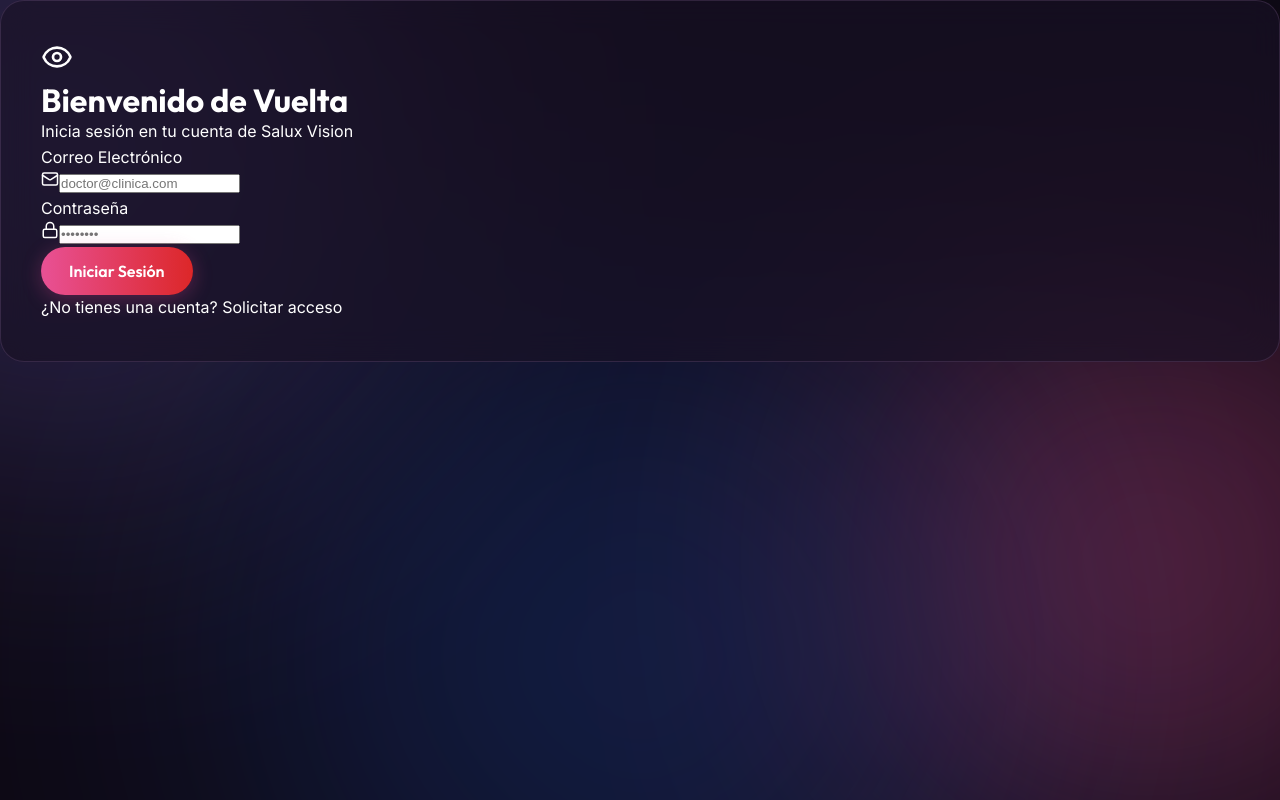
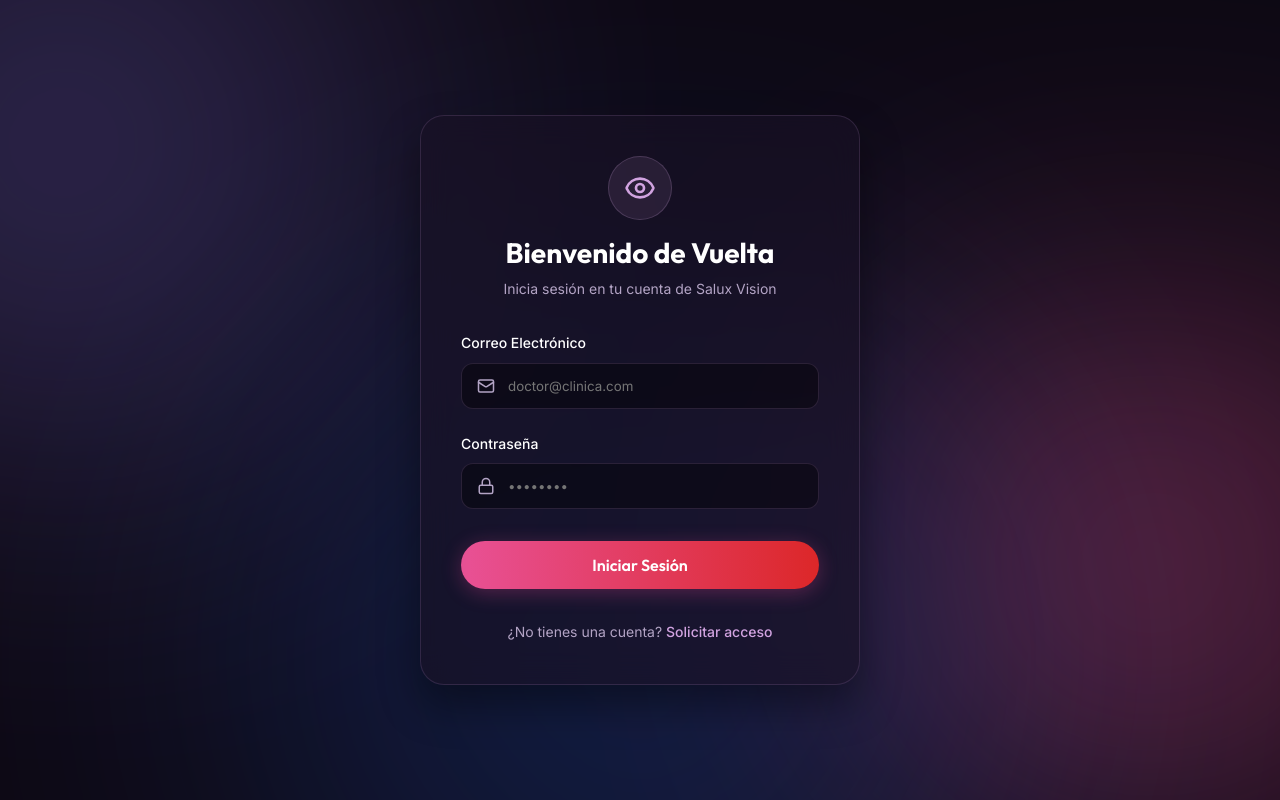
Before and after one commit to datapulta/Salux-Vision-Webapp, a Next.js app: page /login in a window 1280 px wide. Shown: the top 800 px of the page. Built offline with nearby package versions, Linux system fonts and the light colour scheme.

Commit message:
style(auth): fix broken Tailwind classes using custom vanilla CSS rules for auth forms

```diff
--- a/src/app/(auth)/login/page.tsx
+++ b/src/app/(auth)/login/page.tsx
@@ -21,75 +21,70 @@
         const email = formData.get("email") as string;
         const password = formData.get("password") as string;
 
-        // Aquí usamos signIn de next-auth pasándole las credenciales a nuestro authOptions.ts
         const res = await signIn("credentials", {
             email,
             password,
-            redirect: false, // Manejamos la redirección manualmente
+            redirect: false,
         });
 
         if (res?.error) {
             setError("Credenciales inválidas. Por favor intenta de nuevo.");
             setLoading(false);
         } else if (res?.ok) {
-            // Redirección manejada inteligentemente según su JWT / Rol a futuro por middleware
             router.push("/app");
             router.refresh();
         }
     };
 
     return (
-        <div className="min-h-screen flex items-center justify-center p-4 bg-[var(--bg-color)]">
-            <div className="max-w-md w-full feature-card p-8">
-
-                {/* Cabecera de Marca Simple */}
-                <div className="flex flex-col items-center mb-8 fade-in">
-                    <div className="w-16 h-16 rounded-full bg-[rgba(209,163,224,0.1)] border border-[rgba(209,163,224,0.2)] flex items-center justify-center mb-4 text-[var(--primary-light)]">
+        <div className="auth-container">
+            <div className="auth-card fade-in">
+                <div className="auth-header">
+                    <div className="auth-icon-wrapper">
                         <Eye size={32} />
                     </div>
-                    <h1 className="text-2xl font-bold font-[var(--font-heading)] mb-2">Bienvenido de Vuelta</h1>
-                    <p className="text-[var(--text-secondary)] text-sm text-center">
+                    <h1 className="auth-title">Bienvenido de Vuelta</h1>
+                    <p className="auth-subtitle">
                         Inicia sesión en tu cuenta de Salux Vision
                     </p>
                 </div>
 
-                {/* Formulario */}
-                <form onSubmit={handleSubmit} className="space-y-6 fade-in delay-1">
+                <form onSubmit={handleSubmit} className="auth-form fade-in delay-1">
                     {error && (
-                        <div className="p-3 bg-red-500/10 border border-red-500/50 rounded-lg text-red-400 text-sm text-center">
+                        <div className="auth-error">
                             {error}
                         </div>
                     )}
 
-                    <div>
-                        <label className="block text-sm font-medium mb-2 text-[var(--text-primary)]">
+                    <div className="form-group">
+                        <label className="form-label">
                             Correo Electrónico
                         </label>
-                        <div className="relative">
-                            <Mail className="absolute left-3 top-1/2 -translate-y-1/2 text-[var(--text-secondary)]" size={18} />
+                        <div className="input-wrapper">
+                            <Mail className="input-icon" size={18} />
                             <input
                                 type="email"
                                 name="email"
                                 required
                                 disabled={loading}
-                                className="w-full pl-10 pr-4 py-3 bg-[rgba(0,0,0,0.2)] border border-[var(--glass-border)] rounded-xl text-white outline-none focus:border-[var(--primary)] transition-all"
+                                className="form-input"
                                 placeholder="doctor@clinica.com"
                             />
                         </div>
                     </div>
 
-                    <div>
-                        <label className="block text-sm font-medium mb-2 text-[var(--text-primary)]">
+                    <div className="form-group">
+                        <label className="form-label">
                             Contraseña
                         </label>
-                        <div className="relative">
-                            <Lock className="absolute left-3 top-1/2 -translate-y-1/2 text-[var(--text-secondary)]" size={18} />
+                        <div className="input-wrapper">
+                            <Lock className="input-icon" size={18} />
                             <input
                                 type="password"
                                 name="password"
                                 required
                                 disabled={loading}
-                                className="w-full pl-10 pr-4 py-3 bg-[rgba(0,0,0,0.2)] border border-[var(--glass-border)] rounded-xl text-white outline-none focus:border-[var(--primary)] transition-all"
+                                className="form-input"
                                 placeholder="••••••••"
                             />
                         </div>
@@ -98,19 +93,20 @@
                     <button
                         type="submit"
                         disabled={loading}
-                        className="w-full btn btn-primary py-3 rounded-xl disabled:opacity-50 mt-4"
+                        className="btn btn-primary btn-full"
                     >
                         {loading ? "Verificando..." : "Iniciar Sesión"}
                     </button>
                 </form>
 
-                <p className="mt-8 text-center text-[var(--text-secondary)] text-sm fade-in delay-2">
-                    ¿No tienes una cuenta?{" "}
-                    <Link href="/register" className="text-[var(--primary-light)] hover:underline">
-                        Solicitar acceso
-                    </Link>
-                </p>
-
+                <div className="auth-footer fade-in delay-2">
+                    <p>
+                        ¿No tienes una cuenta?{" "}
+                        <Link href="/register" className="auth-link">
+                            Solicitar acceso
+                        </Link>
+                    </p>
+                </div>
             </div>
         </div>
     );
--- a/src/app/globals.css
+++ b/src/app/globals.css
@@ -575,3 +575,148 @@
   color: rgba(255, 255, 255, 0.4);
   font-size: 0.875rem;
 }
+
+/* Auth Layouts */
+.auth-container {
+  min-height: 100vh;
+  display: flex;
+  align-items: center;
+  justify-content: center;
+  padding: 1rem;
+  z-index: 10;
+  position: relative;
+}
+
+.auth-card {
+  width: 100%;
+  max-width: 440px;
+  background: var(--glass-bg);
+  border: 1px solid var(--glass-border);
+  padding: 2.5rem;
+  border-radius: 24px;
+  backdrop-filter: blur(16px);
+  -webkit-backdrop-filter: blur(16px);
+  box-shadow: 0 20px 40px rgba(0, 0, 0, 0.4);
+}
+
+.auth-header {
+  display: flex;
+  flex-direction: column;
+  align-items: center;
+  margin-bottom: 2rem;
+  text-align: center;
+}
+
+.auth-icon-wrapper {
+  width: 64px;
+  height: 64px;
+  border-radius: 50%;
+  background: rgba(209, 163, 224, 0.1);
+  border: 1px solid rgba(209, 163, 224, 0.2);
+  display: flex;
+  align-items: center;
+  justify-content: center;
+  margin-bottom: 1rem;
+  color: var(--primary-light);
+}
+
+.auth-title {
+  font-size: 1.75rem;
+  font-weight: 700;
+  margin-bottom: 0.5rem;
+}
+
+.auth-subtitle {
+  color: var(--text-secondary);
+  font-size: 0.875rem;
+}
+
+.auth-form {
+  display: flex;
+  flex-direction: column;
+  gap: 1.5rem;
+}
+
+.form-group {
+  display: flex;
+  flex-direction: column;
+}
+
+.form-label {
+  font-size: 0.875rem;
+  font-weight: 500;
+  margin-bottom: 0.5rem;
+  color: var(--text-primary);
+}
+
+.input-wrapper {
+  position: relative;
+  display: flex;
+  align-items: center;
+}
+
+.input-icon {
+  position: absolute;
+  left: 1rem;
+  color: var(--text-secondary);
+}
+
+.form-input {
+  width: 100%;
+  padding: 0.875rem 1rem 0.875rem 2.875rem;
+  background: rgba(0, 0, 0, 0.4);
+  border: 1px solid var(--glass-border);
+  border-radius: 12px;
+  color: white;
+  outline: none;
+  font-family: var(--font-body);
+  transition: all 0.3s ease;
+}
+
+.form-input:focus {
+  border-color: var(--primary);
+  background: rgba(0, 0, 0, 0.6);
+}
+
+.auth-error {
+  padding: 0.875rem;
+  background: rgba(220, 38, 38, 0.1);
+  border: 1px solid rgba(220, 38, 38, 0.5);
+  border-radius: 12px;
+  color: #f87171;
+  font-size: 0.875rem;
+  text-align: center;
+}
+
+.auth-success {
+  padding: 0.875rem;
+  background: rgba(34, 197, 94, 0.1);
+  border: 1px solid rgba(34, 197, 94, 0.5);
+  border-radius: 12px;
+  color: #4ade80;
+  font-size: 0.875rem;
+  text-align: center;
+}
+
+.auth-footer {
+  margin-top: 2rem;
+  text-align: center;
+  color: var(--text-secondary);
+  font-size: 0.875rem;
+}
+
+.auth-link {
+  color: var(--primary-light);
+  text-decoration: none;
+  font-weight: 500;
+  transition: opacity 0.3s;
+}
+
+.auth-link:hover {
+  text-decoration: underline;
+}
+
+.btn-full {
+  width: 100%;
+  margin-top: 0.5rem;
+}
```
Also changed, not shown: src/app/(auth)/register/page.tsx (+35 -36 lines).
